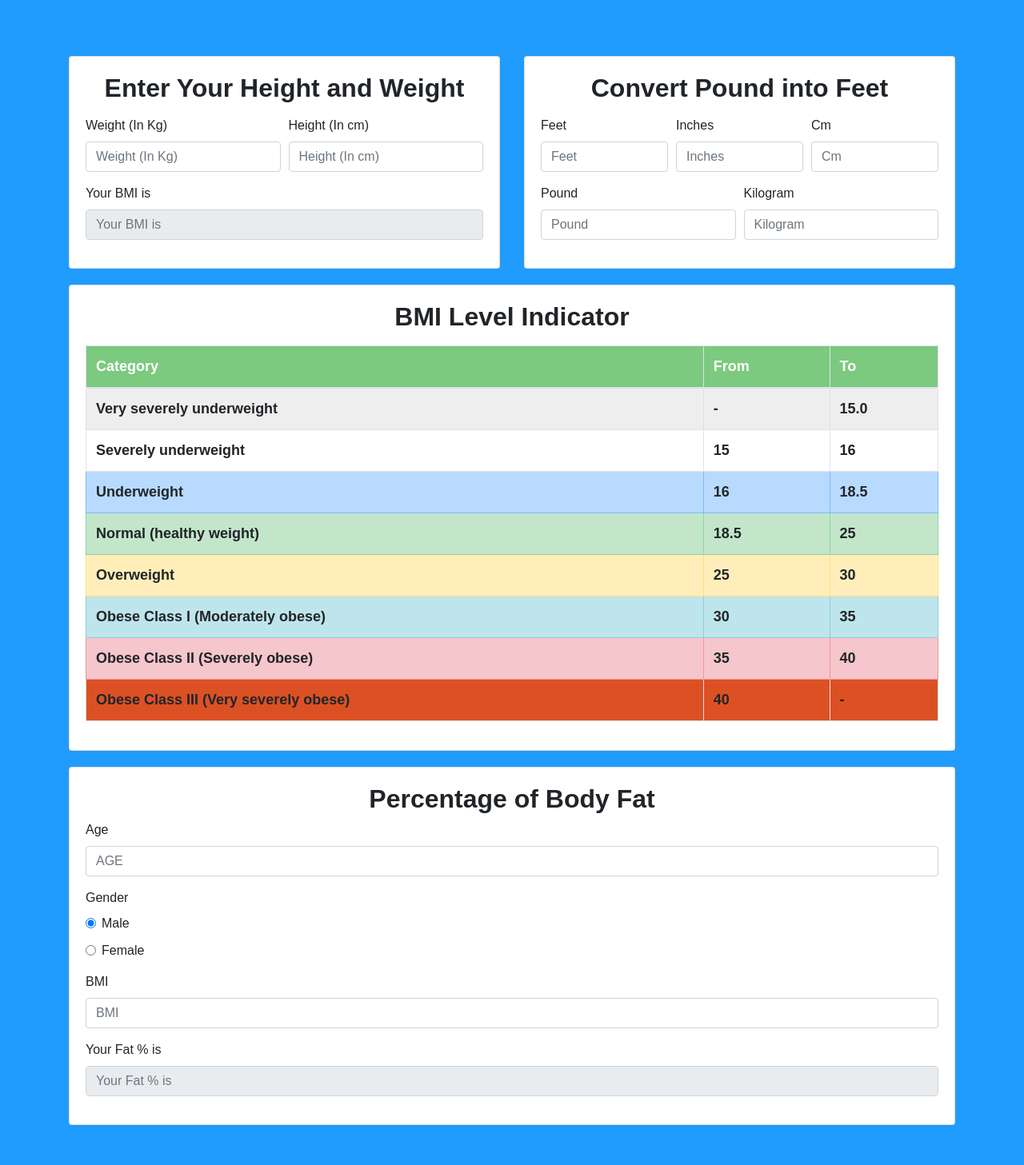
After one commit to SlayZ121/Medico, a Flask app: page /bmi in a window 1280 px wide. The commit adds this page. Shown: the whole page at 80% size. Run offline with Flask 2, Linux system fonts and the light colour scheme; a user stored in the database is signed in; some libraries are stand-ins or nearby versions.

Commit message:
bmi calci

```diff
--- a/medico/routes.py
+++ b/medico/routes.py
@@ -44,6 +44,11 @@ def home_page():
 @app.route('/otp')
 def otp_page():
     return render_template('otp.html')
+
+@app.route('/bmi')
+@login_required
+def bmi_page():
+    return render_template('bmi.html')
 
 @app.route('/signup', methods=['GET', 'POST'])
 def signup_page():
--- /dev/null
+++ b/medico/static/css/bmi.css
@@ -0,0 +1,187 @@
+body {
+    background-image: linear-gradient(to top, #209cff 100%, #68e0cf 200%);
+  }
+
+  .container {
+    margin-top: 50px;
+  }
+
+  h1, h2 {
+    text-align: center;
+  }
+
+  .card {
+    margin-top: 20px;
+  }
+
+  .form-group {
+    margin-bottom: 15px;
+  }
+
+  .form-check {
+    margin-bottom: 10px;
+  }
+
+  tr:nth-of-type(odd) {
+background: #eee;
+}
+
+th {
+background: #7cc980;
+color: white;
+font-weight: bold;
+}
+
+td, th {
+padding: 10px;
+border: 1px solid #ccc;
+text-align: left;
+font-size: 18px;
+font-weight: bold;
+}
+.custom-row td {
+background-color: #dc5123; /* Or any other background color you prefer */
+}
+:root {
+    --rich-black-fogra-29: hsl(222, 44%, 8%);
+    --midnight-green: hsl(186, 100%, 19%);
+    --alice-blue: hsl(187, 25%, 94%);
+    --white: hsl(0, 0%, 100%);
+  }
+
+  *,
+  *::before,
+  *::after {
+    margin: 0;
+    padding: 0;
+    box-sizing: border-box;
+  }
+
+  li {
+    list-style: none;
+  }
+
+  a,
+  img,
+  button,
+  ion-icon {
+    display: block;
+  }
+
+  a {
+    color: inherit;
+    text-decoration: none;
+  }
+
+  input,
+  button {
+    background: none;
+    border: none;
+    font: inherit;
+  }
+
+  body {
+    font-family: Arial, sans-serif;
+    margin: 0;
+    padding: 0;
+    box-sizing: border-box;
+  }
+
+  .container {
+    padding-inline: 16px;
+  }
+
+  .header {
+    position: absolute;
+    top: 0;
+    left: 0;
+    width: 100%;
+    padding-block: 16px;
+    z-index: 4;
+    background-color: var(--rich-black-fogra-29);
+  }
+
+  .navbar-list {
+    margin-block-end: 30px;
+    border-block-end: 1px solid var(--white);
+  }
+
+  .navbar-item {
+    border-block-start: 1px solid var(--white);
+  }
+
+  .navbar-link {
+    color: var(--white);
+    text-transform: uppercase;
+    padding: 10px 24px;
+  }
+
+  .nav-open-btn {
+    color: var(--white);
+    font-size: 4rem;
+  }
+
+  .navbar {
+    position: fixed;
+    top: 0;
+    width: 100%;
+    height: 100vh;
+  }
+
+  .navbar-top {
+    position: relative;
+    padding-inline: 10px;
+    padding-block: 55px 100px;
+  }
+
+  .nav-close-btn {
+    position: absolute;
+    top: 15px;
+    right: 20px;
+    color: var(--white);
+    font-size: 2.8rem;
+  }
+
+  .navbar-item.dropdown {
+    position: relative;
+  }
+
+  .navbar-item.dropdown a.dropbtn {
+    color: white;
+    padding: 10px;
+    text-decoration: none;
+    display: block;
+  }
+
+  .navbar-item.dropdown .dropdown-menu {
+    display: none;
+    position: absolute;
+    top: 100%;
+    left: 0;
+    background-color: #fff;
+    box-shadow: 0 8px 16px rgba(0, 0, 0, 0.1);
+    border-radius: 8px;
+    padding: 0;
+    list-style: none;
+    z-index: 1000;
+  }
+
+  .navbar-item.dropdown .dropdown-item {
+    padding: 6px 20px;
+  }
+
+  .navbar-item.dropdown .dropdown-item a {
+    color: #2c3e50;
+    text-decoration: none;
+    display: block;
+    font-size: 14px;
+  }
+
+  .navbar-item.dropdown .dropdown-item a:hover {
+    background-color: hsl(186, 100%, 19%);
+    color: #fff;
+  }
+
+  .navbar-item.dropdown:hover .dropdown-menu {
+    display: block;
+  }
--- /dev/null
+++ b/medico/static/js/bmi.js
@@ -0,0 +1,40 @@
+function sum() {
+    var num1 = document.getElementById('number1');
+    var num2 = document.getElementById('number2');
+    if (num1.value !== '' && num2.value !== '') {
+      var a = parseFloat(num1.value);
+      var b = parseFloat(num2.value);
+      var sum = (a / (b * b)) * 10000;
+      document.getElementById('result').value = sum.toFixed(2);
+      document.getElementById('bmi').value = sum.toFixed(2); // Set the BMI value for body fat calculation
+      check(); // Automatically calculate body fat percentage
+    }
+  }
+
+  function convert() {
+    var feet = parseInt(document.cform.feet.value) || 0;
+    var inches = parseInt(document.cform.inches.value) || 0;
+    var icm = (feet * 12) + inches;
+    var cm = icm * 2.54;
+    document.getElementById('cm').value = cm.toFixed(2);
+  }
+
+  function pkconvert() {
+    var pound = parseInt(document.cform.pound.value) || 0;
+    var kg = pound * 0.45359237;
+    document.getElementById('kg').value = kg.toFixed(2);
+  }
+
+  function check() {
+    var age = document.fform.age.value;
+    var bmi = document.fform.bmi.value;
+    var sex = document.getElementById('male').checked ? 1 : 0;
+    var fat = 0;
+
+    if (age <= 15) {
+      fat = (1.51 * bmi) - (0.70 * age) - (3.6 * sex) + 1.4;
+    } else {
+      fat = (1.20 * bmi) + (0.23 * age) - (10.8 * sex) - 5.4;
+    }
+    document.getElementById('fat').value = fat.toFixed(2);
+  }
--- /dev/null
+++ b/medico/templates/bmi.html
@@ -0,0 +1,187 @@
+<!DOCTYPE html>
+<html lang="en">
+
+<head>
+  <meta charset="UTF-8">
+  <meta name="viewport" content="width=device-width, initial-scale=1.0">
+  <link rel="stylesheet" href="https://stackpath.bootstrapcdn.com/bootstrap/4.5.2/css/bootstrap.min.css">
+  <link href='https://fonts.googleapis.com/css?family=Satisfy' rel='stylesheet' type='text/css'>
+  <link rel="stylesheet" href="{{ url_for('static', filename='css/bmi.css') }}">
+
+
+  <title>SuperCalculator - BMI Calculator</title>
+
+</head>
+
+<body>
+
+    <div class="container">
+
+
+        <!-- First row -->
+        <div class="row">
+          <!-- First column for height and weight -->
+          <div class="col-md-6">
+            <div class="card">
+              <div class="card-body">
+                <form name="myform">
+                  <h2 class="font-weight-bold">Enter Your Height and Weight</h2>
+                  <div class="form-row mt-3">
+                    <div class="form-group col-md-6">
+                      <label for="number1">Weight (In Kg)</label>
+                      <input type="text" class="form-control" id="number1" placeholder="Weight (In Kg)" onkeyup="sum()" autocomplete="off" required />
+                    </div>
+                    <div class="form-group col-md-6">
+                      <label for="number2">Height (In cm)</label>
+                      <input type="text" class="form-control" id="number2" placeholder="Height (In cm)" onkeyup="sum()" autocomplete="off" required />
+                    </div>
+                  </div>
+                  <div class="form-group">
+                    <label for="result">Your BMI is</label>
+                    <input type="text" class="form-control" id="result" name="result" placeholder="Your BMI is" autocomplete="off" required disabled />
+                  </div>
+                </form>
+              </div>
+            </div>
+          </div>
+          <!-- Second column for pound and feet inches converter -->
+          <div class="col-md-6">
+            <div class="card">
+              <div class="card-body">
+                <h2 class="font-weight-bold">Convert Pound into Feet</h2>
+                <form name="cform">
+                  <div class="form-row mt-3">
+                    <div class="form-group col-md-4">
+                      <label for="feet">Feet</label>
+                      <input type="text" class="form-control" id="feet" name="feet" placeholder="Feet" onkeyup="convert()" autocomplete="off" required />
+                    </div>
+                    <div class="form-group col-md-4">
+                      <label for="inches">Inches</label>
+                      <input type="text" class="form-control" id="inches" name="inches" placeholder="Inches" onkeyup="convert()" autocomplete="off" required />
+                    </div>
+                    <div class="form-group col-md-4">
+                      <label for="cm">Cm</label>
+                      <input type="text" class="form-control" id="cm" placeholder="Cm" autocomplete="off" required />
+                    </div>
+                  </div>
+                  <div class="form-row">
+                    <div class="form-group col-md-6">
+                      <label for="pound">Pound</label>
+                      <input type="text" class="form-control" id="pound" name="pound" placeholder="Pound" onkeyup="pkconvert()" autocomplete="off" required />
+                    </div>
+                    <div class="form-group col-md-6">
+                      <label for="kg">Kilogram</label>
+                      <input type="text" class="form-control" id="kg" placeholder="Kilogram" onkeyup="pkconvert()" autocomplete="off" required />
+                    </div>
+                  </div>
+                </form>
+              </div>
+            </div>
+          </div>
+        </div>
+
+        <!-- Second row for BMI level indicator -->
+        <div class="row">
+          <div class="col-md-12">
+            <div class="card">
+              <div class="card-body">
+                <h2 class="font-weight-bold">BMI Level Indicator</h2>
+                <table class="table table-bordered mt-3">
+                    <thead>
+                      <tr>
+                        <th>Category</th>
+                        <th>From</th>
+                        <th>To</th>
+                      </tr>
+                    </thead>
+                    <tbody>
+                      <tr>
+                        <td>Very severely underweight</td>
+                        <td>-</td>
+                        <td>15.0</td>
+                      </tr>
+                      <tr>
+                        <td>Severely underweight</td>
+                        <td>15</td>
+                        <td>16</td>
+                      </tr>
+                      <tr class="table-primary">
+                        <td>Underweight</td>
+                        <td>16</td>
+                        <td>18.5</td>
+                      </tr>
+                      <tr class="table-success">
+                        <td>Normal (healthy weight)</td>
+                        <td>18.5</td>
+                        <td>25</td>
+                      </tr>
+                      <tr class="table-warning">
+                        <td>Overweight</td>
+                        <td>25</td>
+                        <td>30</td>
+                      </tr>
+                      <tr class="table-info">
+                        <td>Obese Class I (Moderately obese)</td>
+                        <td>30</td>
+                        <td>35</td>
+                      </tr>
+                      <tr class="table-danger">
+                        <td>Obese Class II (Severely obese)</td>
+                        <td>35</td>
+                        <td>40</td>
+                      </tr>
+                      <tr class="custom-row">
+                        <td>Obese Class III (Very severely obese)</td>
+                        <td>40</td>
+                        <td>-</td>
+                      </tr>
+                    </tbody>
+                  </table>
+                <!-- BMI level table -->
+              </div>
+            </div>
+          </div>
+        </div>
+
+        <!-- Third row for percentage of body fat -->
+        <div class="row">
+          <div class="col-md-12">
+            <div class="card">
+              <div class="card-body">
+                <h2 class="font-weight-bold">Percentage of Body Fat</h2>
+                <form name="fform">
+                    <div class="form-group">
+                      <label for="age">Age</label>
+                      <input type="text" class="form-control" id="age" name="age" placeholder="AGE" onkeyup="check()" autocomplete="off" required />
+                    </div>
+                    <div class="form-group">
+                      <label>Gender</label>
+                      <div class="form-check">
+                        <input type="radio" class="form-check-input" name="optionsRadios" id="male" value="male" checked>
+                        <label class="form-check-label" for="male">Male</label>
+                      </div>
+                      <div class="form-check">
+                        <input type="radio" class="form-check-input" name="optionsRadios" id="female" value="female">
+                        <label class="form-check-label" for="female">Female</label>
+                      </div>
+                    </div>
+                    <div class="form-group">
+                      <label for="bmi">BMI</label>
+                      <input type="text" class="form-control" id="bmi" name="bmi" placeholder="BMI" onkeyup="check()" autocomplete="off" required />
+                    </div>
+                    <div class="form-group">
+                      <label for="fat">Your Fat % is</label>
+                      <input type="text" class="form-control" id="fat" placeholder="Your Fat % is" autocomplete="off" required disabled />
+                    </div>
+                  </form>
+                </div>
+              </div>
+        <!-- Add space here -->
+        <div style="margin-bottom: 50px;"></div>
+      </div>
+
+      <script src="{{ url_for('static', filename='js/bmi.js') }}">
+      </script>
+</body>
+
+</html>
```
Also changed, not shown: medico/static/css/style.css (+8 -1 lines), medico/static/js/script.js (+14 -14 lines), medico/templates/home.html (+16 -8 lines).
